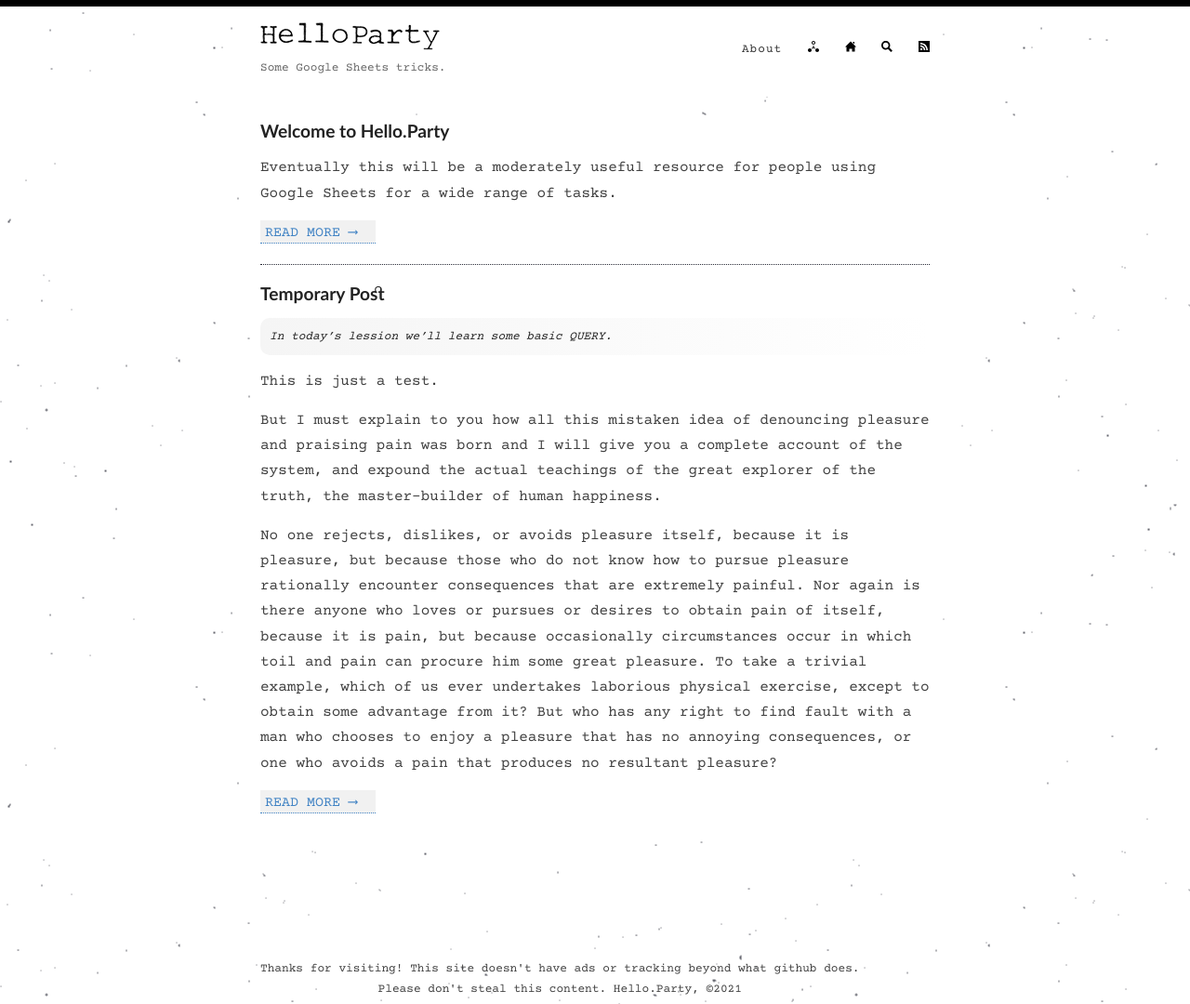
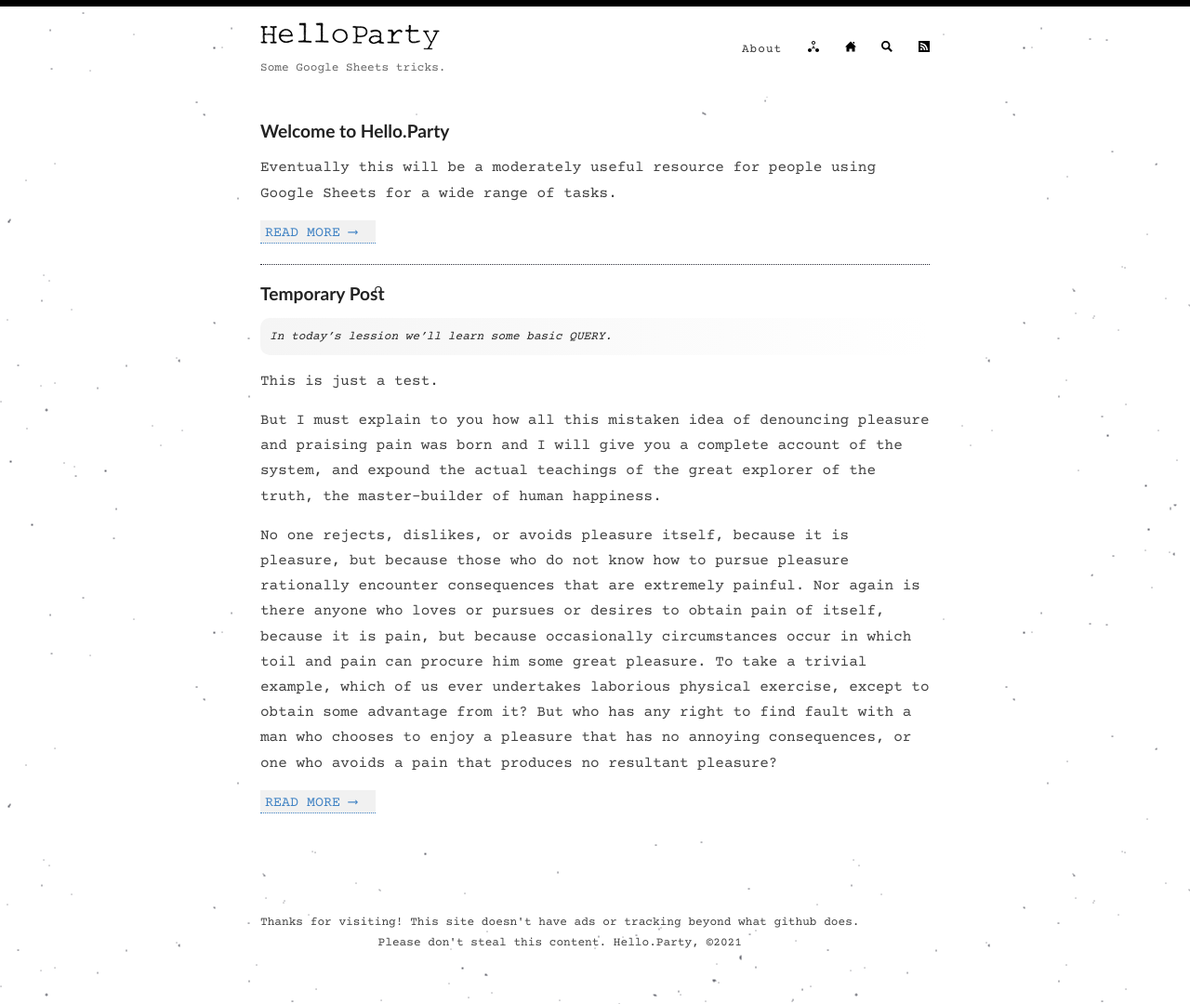
Before and after one commit to hello-party/hello-party-old.github.io, a Jekyll site: the page built from index.html, in a window 1280 px wide. Shown: the whole page at 93% size. Built offline with Jekyll 4.4.1, drawn with Linux system fonts in a browser that asks for light colours; the list of posts is cut into pages by our own code.

Commit message:
Update style.scss

```diff
--- a/assets/style.scss
+++ b/assets/style.scss
@@ -452,6 +452,7 @@ a.read-more:hover {
 .wrapper-container {
   min-height: 90%;
   position: relative;
+  margin-bottom:-50px;
 }
 
 .wrapper-main {
```
